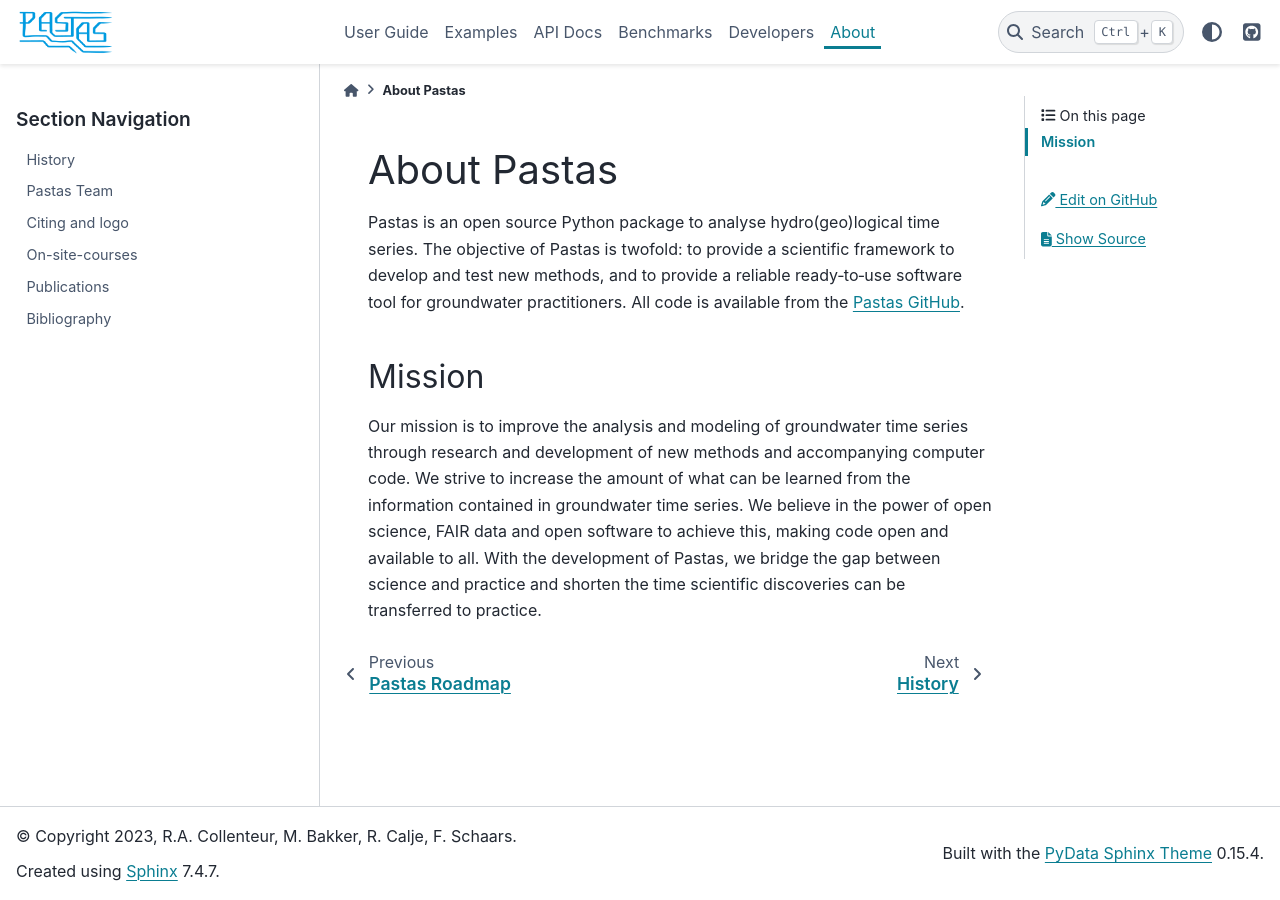
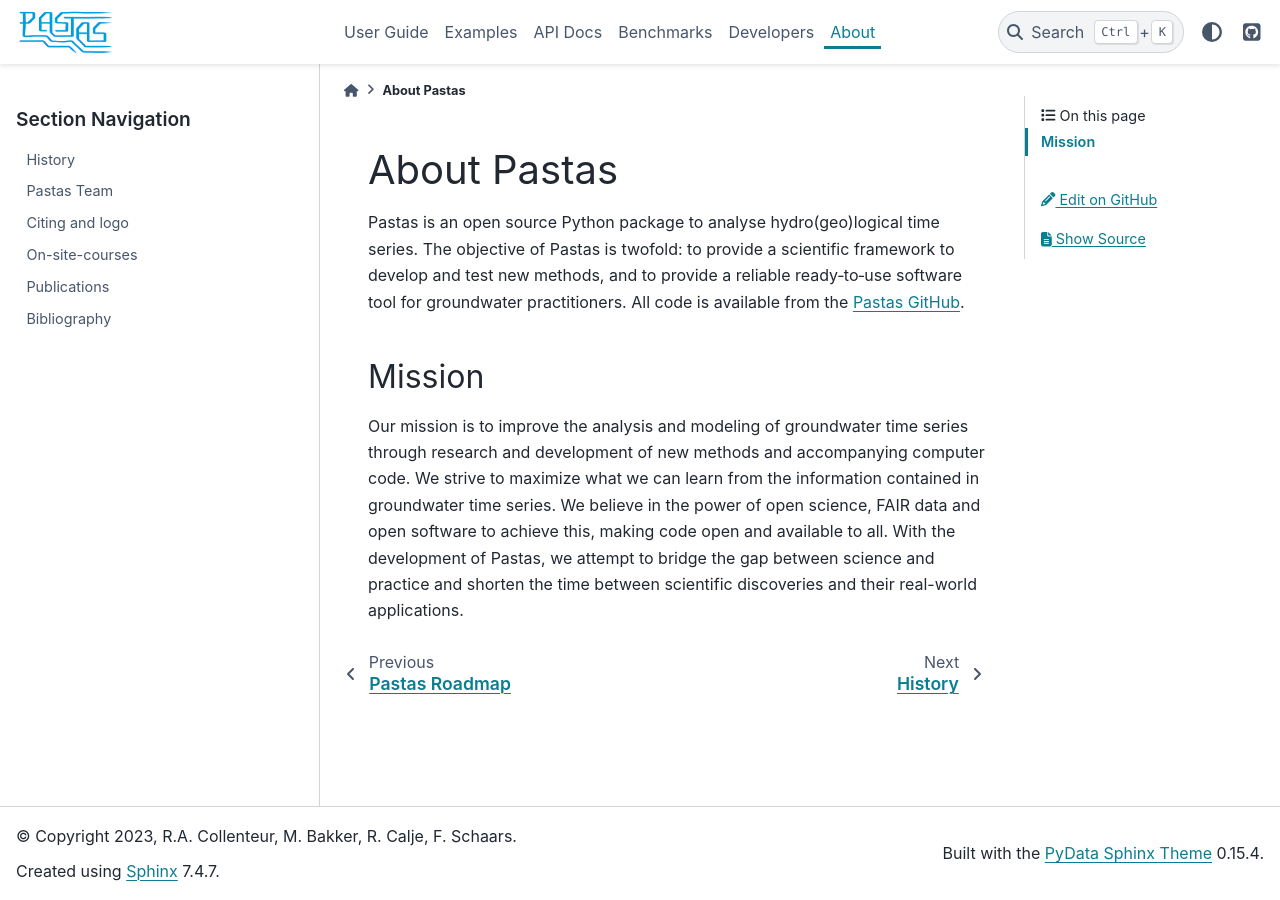
Before and after one commit to pastas/pastas, a Sphinx documentation site: the page built from doc/about/index.rst, in a window 1280 px wide. Built offline with Sphinx 7.4.7 and the PyData theme 0.15.4, drawn with Linux system fonts in a browser that asks for light colours.

Commit message:
update mission text slightly

```diff
--- a/doc/about/index.rst
+++ b/doc/about/index.rst
@@ -8,11 +8,14 @@ tool for groundwater practitioners. All code is available from the `Pastas GitHu
 Mission
 -------
 
-Our mission is to improve the analysis and modeling of groundwater time series through research and development of
-new methods and accompanying computer code. We strive to increase the amount of what can be learned from the
-information contained in groundwater time series. We believe in the power of open science, FAIR data and open software
-to achieve this, making code open and available to all. With the development of Pastas, we bridge the gap between
-science and practice and shorten the time scientific discoveries can be transferred to practice.
+Our mission is to improve the analysis and modeling of groundwater time
+series through research and development of new methods and accompanying
+computer code. We strive to maximize what we can learn from the information
+contained in groundwater time series. We believe in the power of open science,
+FAIR data and open software to achieve this, making code open and available to
+all. With the development of Pastas, we attempt to bridge the gap between
+science and practice and shorten the time between scientific discoveries
+and their real-world applications.
 
 .. toctree::
     :hidden:
```
